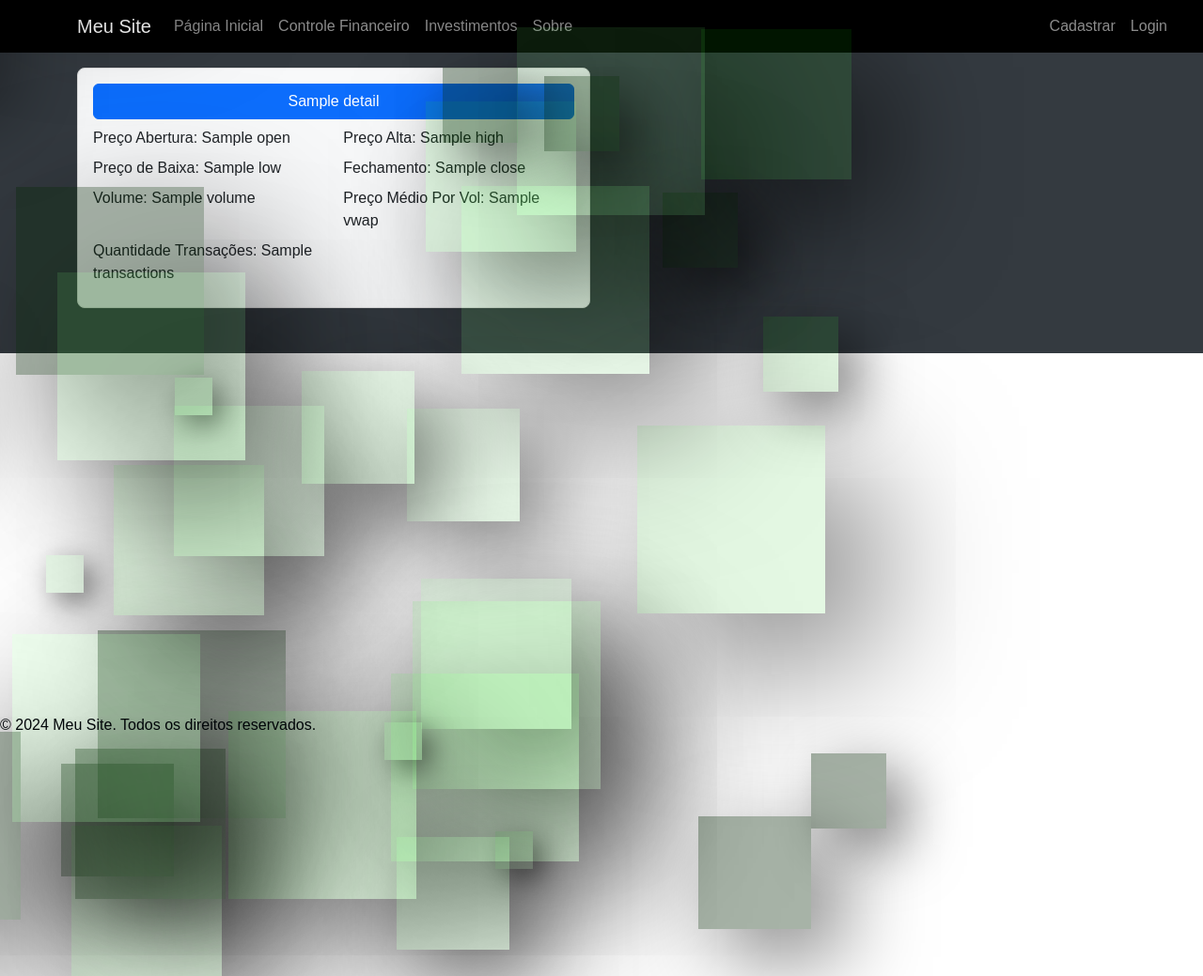
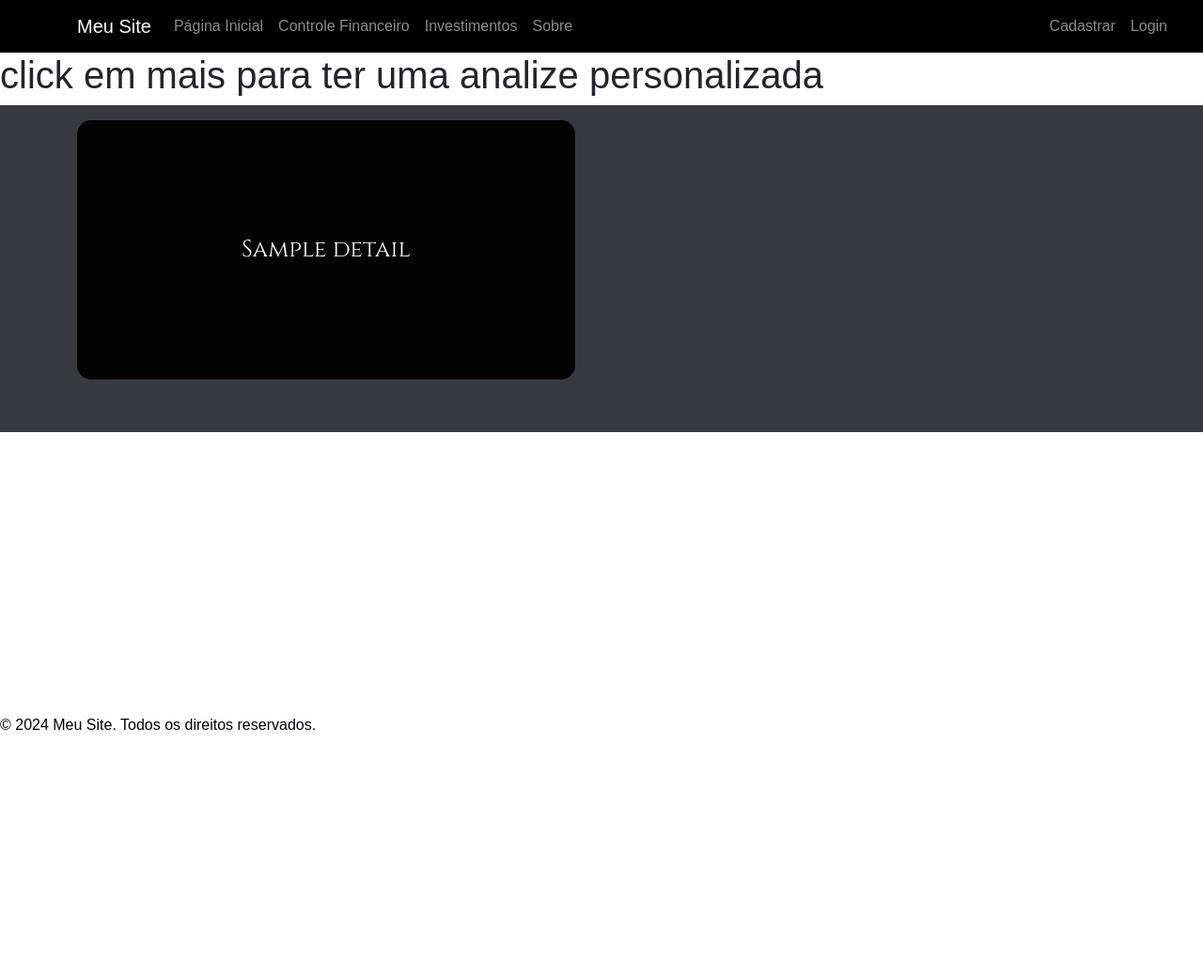
Before and after one commit to ParaQueNome/projeto_4sm_fatec_2024, a Flask app: template Codificacao/app/templates/trades/trade.html in a window 1280 px wide. Shown: the whole page at 94% size. After the commit the page ends 777 px from the top, so only its background shows below. Run offline with Flask 3, Linux system fonts and the light colour scheme; the template is opened without the code that fills it: most values are stand-ins (such as "Sample title", 1, 10 or a date in 2020); some libraries are stand-ins or nearby versions.

Commit message:
cartoes investimento e fontes

```diff
--- a/Codificacao/app/static/css/login-cadastro.css
+++ b/Codificacao/app/static/css/login-cadastro.css
@@ -179,7 +179,6 @@ section{
     width: 1000px;
     height: 200%;
     background: conic-gradient(from 0deg, #0cbf06,#035e00,#1d5c1b, #042603);
-    /* background: conic-gradient(from 0deg, blue, red ,green, purple, pink, yellow, orange); */
     animation: animate 3s linear infinite;
 }
 .box::after{
--- a/Codificacao/app/static/css/trade.css
+++ b/Codificacao/app/static/css/trade.css
@@ -1,3 +1,73 @@
+@import url('https://fonts.googleapis.com/css2?family=Cinzel:wght@400..900&display=swap');
+
+.cinzel {
+    font-family: "Cinzel", serif;
+    font-optical-sizing: auto;
+    font-weight: 400px;
+    font-style: normal;
+}
+.card-flip {
+    position: relative;
+    justify-content: center;
+    cursor: pointer;
+    perspective: 1000px;
+    z-index: 2;
+}
+
+.card-frente,
+.card-verso {
+    height: 276px;
+    width: 530px;
+    border-radius: 15px;
+    transition: all 0.9s ease;
+    backface-visibility: hidden;
+    display: flex;
+    position: absolute;
+    padding: 5%;
+}
+
+.card-frente {
+    background-color: #040303;
+    color: #fff;
+    align-items: center;
+    justify-content: center;
+    z-index: 2;
+    font-size: 25px;
+}
+.card-verso {
+    background-color: #035e00;
+    color: #040303;
+    transform: rotateY(-180deg);
+    z-index: 1;
+
+}
+.card-verso  button {
+    color: #040303;
+}
+
+.card-verso  button:hover {
+    color: gray;
+}
+
+.card-flip:hover .card-frente {
+    transform: rotateY(180deg);
+}
+
+.card-flip:hover .card-verso {
+    transform: rotateY(0deg);
+
+}
+.row {
+    display: flex;
+    flex-wrap: wrap;
+}
+
+.col-md-6 {
+    flex: 0 0 50%;
+    max-width: 50%;
+    margin-bottom: 300px;
+}
+
 .ticker-card {
     margin-bottom: 1rem;
     padding: 1rem;
@@ -12,11 +82,16 @@
     justify-content: space-between;
 }
 .ticker-detail-item {
-    width: 48%;
-    margin-bottom: 0.5rem;
+    position: relative;
+    display: flex;
+    flex-wrap: wrap;
+    align-content: space-between;
+}
+.ticker-detail-item p {
+    font-size: 15px;
 }
 .container {
-    max-width: 1200px; /* Ajuste a largura máxima do container */
+    max-width: 1200px;
 }
 .pagination {
     display: flex;
@@ -29,13 +104,14 @@
     text-decoration: none;
     border: 1px solid #ddd;
     border-radius: 4px;
+    position: relative;
+    z-index: 3;
 }
 .pagination a.active {
     background-color: #007bff;
     color: white;
 }
 .animacao {
-
     overflow: hidden;
     display: flex;
     z-index: 1;
--- a/Codificacao/app/templates/trades/trade.html
+++ b/Codificacao/app/templates/trades/trade.html
@@ -13,24 +13,36 @@
 {% block title %}Investimentos{% endblock %}
 
 {% block content %}
+<h1>click em mais para ter uma analize personalizada</h1>
 <div class="animacao">
     <div class="container mt-3 mb-3">
         <div class="row">
             {% for ticker, details in exchange.items() %}
             <div class="col-md-6">
-                <div class="ticker-card">
-                    <button class="btn btn-primary w-100 chat-toggle-btn" data-ticker="{{ ticker }}" data-details="{{ details }}">
+                <div class="card-flip">
+                    <p class="card-frente cinzel" data-ticker="{{ ticker }}" data-details="{{ details }}">
                         {{ details['name'] }}
-                    </button>
-                    <div class="ticker-details">
-                        <!-- Detalhes da ação -->
-                        <div class="ticker-detail-item">Preço Abertura: {{ details['open'] }}</div>
-                        <div class="ticker-detail-item">Preço Alta: {{ details['high'] }}</div>
-                        <div class="ticker-detail-item">Preço de Baixa: {{ details['low'] }}</div>
-                        <div class="ticker-detail-item">Fechamento: {{ details['close'] }}</div>
-                        <div class="ticker-detail-item">Volume: {{ details['volume'] }}</div>
-                        <div class="ticker-detail-item">Preço Médio Por Vol: {{ details['vwap'] }}</div>
-                        <div class="ticker-detail-item">Quantidade Transações: {{ details['transactions'] }}</div>
+                    </p>
+                    <div class="card-verso">
+                        <div class="ticker-detail-item">
+                            <p>Preço Abertura:{{ details['open'] }}</p>
+                            <p>Preço Alta: {{ details['high'] }}</p>
+                            <p>Preço de Baixa: {{ details['low'] }}</p>
+                        </div>
+                        <div class="ticker-detail-item">
+                            <p>Fechamento:{{ details['close'] }}</p>
+                            <p>Volume:{{ details['volume'] }}</p>
+                            <p>Preço Médio Por Vol:{{ details['vwap'] }}</p>
+                        </div>
+                        <div class="ticker-detail-item">
+                            <p>Quantidade Transações: {{ details['transactions'] }}</p>
+                            <p></p>
+                            <p><button class="btn btn-transparent btn-borderless chat-toggle-btn" data-ticker="{{ ticker }}" data-details="{{ details }}">
+                                Mais...
+                            </button>
+                            </p>
+                        </div>
+
                     </div>
                 </div>
             </div>
@@ -98,43 +110,4 @@
             });
         });
     </script>
-    <script type="module" src="https://unpkg.com/ionicons@5.5.2/dist/ionicons/ionicons.esm.js"></script>
-    <script nomodule src="https://unpkg.com/ionicons@5.5.2/dist/ionicons/ionicons.js"></script>
-    <script
-    src="https://cdnjs.cloudflare.com/ajax/libs/animejs/3.2.1/anime.min.js"
-    integrity="sha512-z4OUqw38qNLpn1libAN9BsoDx6nbNFio5lA6CuTp9NlK83b89hgyCVq+N5FdBJptINztxn1Z3SaKSKUS5UP60Q=="
-    crossorigin="anonymous"
-    referrerpolicy="no-referrer"
-    ></script>
-    <script>
-        let container = document.querySelector(".animacao");
-        for (var i = 0; i <= 100; i++) {
-          let blocks = document.createElement("div");
-          blocks.classList.add("block");
-          container.appendChild(blocks);
-        }
-
-        function circle() {
-          let circleBtn = document.querySelector(".circleBtn");
-          container.classList.toggle("circle");
-        }
-
-        function generate() {
-          anime({
-            targets: ".block",
-            translateX: function () {
-              return anime.random(-900, 900);
-            },
-            translateY: function () {
-              return anime.random(-900, 900);
-            },
-            scale: function () {
-              return anime.random(1, 5);
-            },
-          });
-        }
-        generate();
-
-        setInterval(generate, 5000);
-    </script>
 {% endblock %}
```
